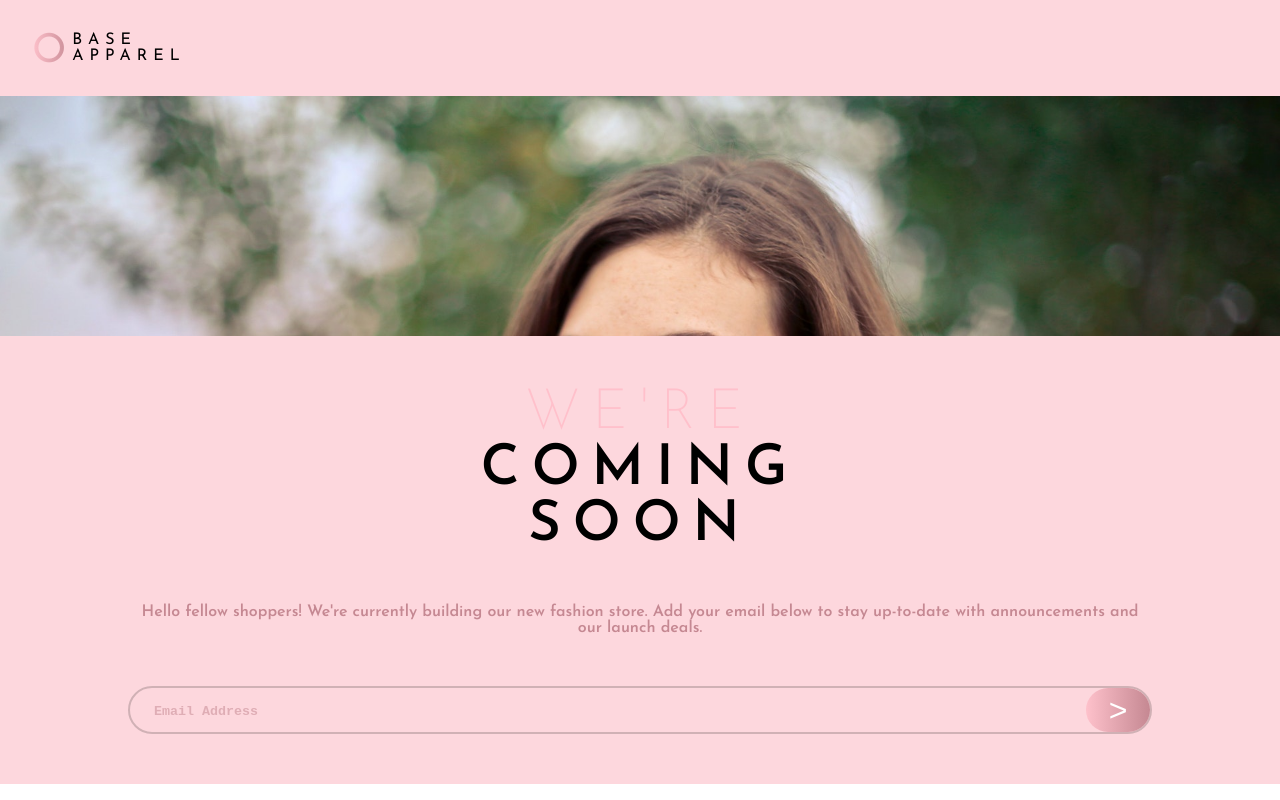
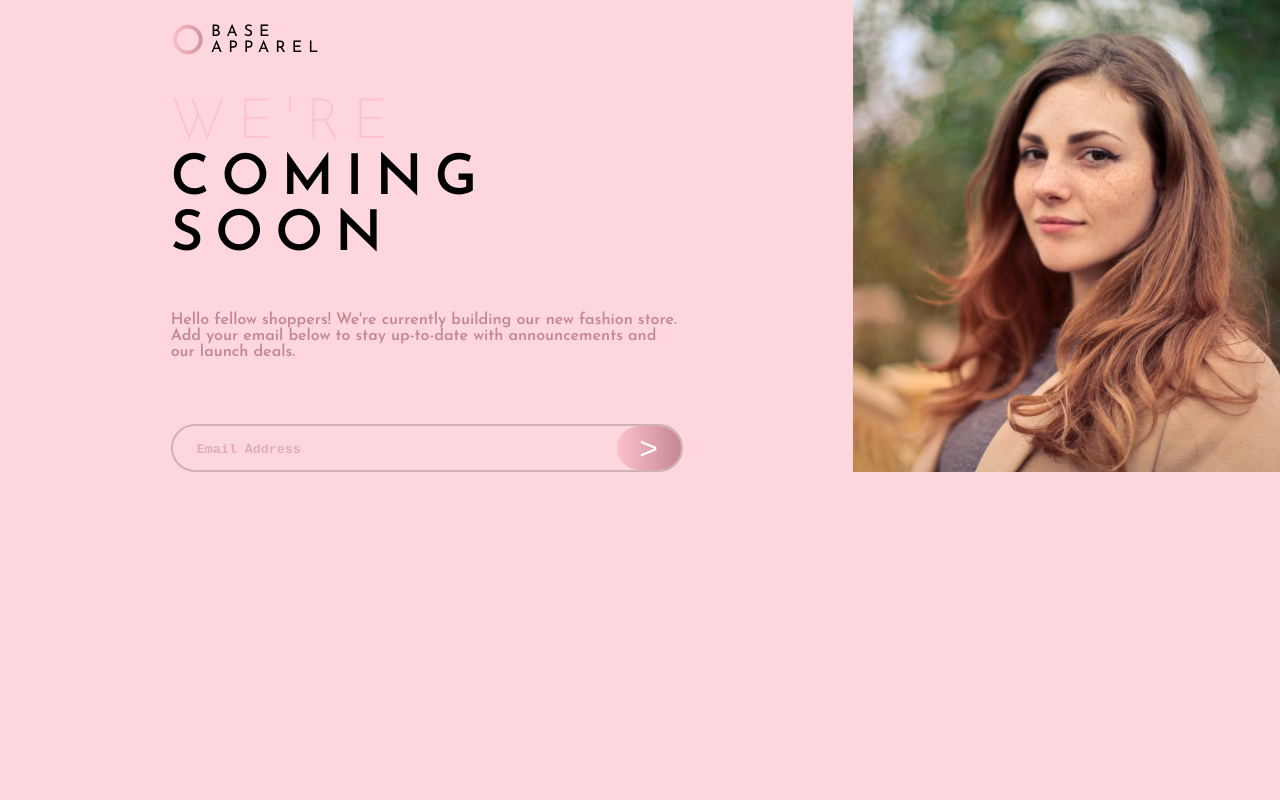
Before and after one commit to m-samara/base-apparel, a React (Create React App) app: page / in a window 1280 px wide. Built offline with nearby package versions, Linux system fonts and the light colour scheme.

Commit message:
edeted minor styling for mobile and  donedesktop view

```diff
--- a/src/views/Home/Home.js
+++ b/src/views/Home/Home.js
@@ -5,23 +5,21 @@ class Home extends React.Component {
   render() {
     return (
       <div className={classes.home}>
-          <div className={classes.logo}>
-              OBASE APPAREL
-          </div>
-        <div className={classes.main_img}>
-        </div>
+        <div className={classes.logo}>OBASE APPAREL</div>
+        <div className={classes.main_img}></div>
         <div className={classes.focused + " " + classes.m_50_10}>
           WE'RE COMING SOON
         </div>
         <div className={classes.description + " " + classes.m_50_10}>
-            Hello fellow shoppers! We're currently building our new fashion store.
-             Add your email below to stay up-to-date with announcements and our launch deals.
+          Hello fellow shoppers! We're currently building our new fashion store.
+          Add your email below to stay up-to-date with announcements and our
+          launch deals.
         </div>
-        <div className={classes.m_50_10 + " " + classes.clear_last_m}>
-        <div className={classes.search_container}>
+        <div className={classes.m_50_10}>
+          <div className={classes.search_container}>
             <input placeholder="Email Address" />
             <button>&gt;</button>
-        </div>
+          </div>
         </div>
       </div>
     );
--- a/src/views/Home/Home.module.css
+++ b/src/views/Home/Home.module.css
@@ -1,4 +1,10 @@
+:root{
+    --logo-padding:2rem;
+    --section-tb-margin: 50px;
+
+}
 .home{
+    display: grid;
     text-align: center;
     font-family: 'Josefin Sans', sans-serif;
     background-color: #fdd7dd;
@@ -20,17 +26,18 @@
     -webkit-text-fill-color: transparent;
 }
 .m_50_10{
-    margin: 50px 10%;
+    margin: 1.5rem 10%;
 }
-.clear_last_m{
+/* .clear_last_m{
     margin-bottom: 0;
     padding-bottom: 50px;
-}
+} */
 .main_img{
     height: 15rem;
     width: 100%;
     background-image: url("/public/fem1-m.jpg");
     background-size: cover;
+    background-position: center;
 }
 /* .main_img img{
     width: 100%;
@@ -81,3 +88,27 @@
 .search_container button:active, button:focus{
     box-shadow: rgb(116 82 113) 3px 3px 6px 0px inset, rgb(163 145 162 / 50%) -3px -3px 6px 1px inset
 }
+
+@media all and (min-width: 600px) {
+    .m_50_10, .logo{
+        margin: 1.5rem 20%;
+        text-align: left;
+    }
+    .logo{
+        padding: 0;
+
+    }
+    .home{
+        min-height: 100vh;
+        grid-template-columns: 2fr 1fr;
+        grid-template-rows: 4.5rem 13.5rem 7rem 4.5rem;
+    }
+    .main_img{
+        width: auto;
+        height: auto;
+        grid-column-start: 2;
+        grid-column-end: 3;
+        grid-row-start: 1;
+        grid-row-end: 5;
+    }
+  }
```
